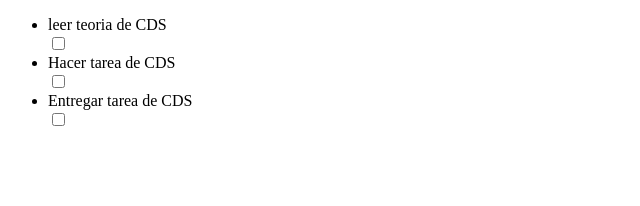
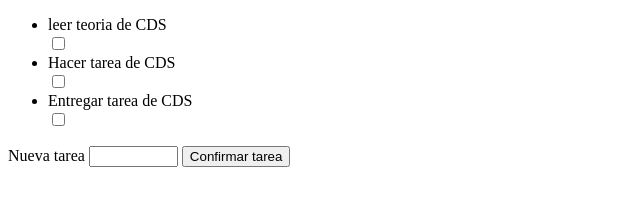
Before and after one commit to danieltrecaman/app-listado, a plain HTML site: page index.html in a window 1280 px wide. Shown: the whole page, without its empty margins (0-640 px from the left). Drawn offline with Linux system fonts and the light colour scheme.

Commit message:
añadida boton para agregar tarea

```diff
--- a/index.html
+++ b/index.html
@@ -11,6 +11,14 @@
         <li>leer teoria de CDS</li> <input type="checkbox">
         <li>Hacer tarea de CDS</li> <input type="checkbox">
         <li>Entregar tarea de CDS</li> <input type="checkbox">
-      </ul>
+    </ul>
+
+    <p>
+        Nueva tarea <input type="text" name="codigo" size="8">
+
+        <input type="submit" value="Confirmar tarea">
+
+    </p>
+
 </body>
 </html>
```
